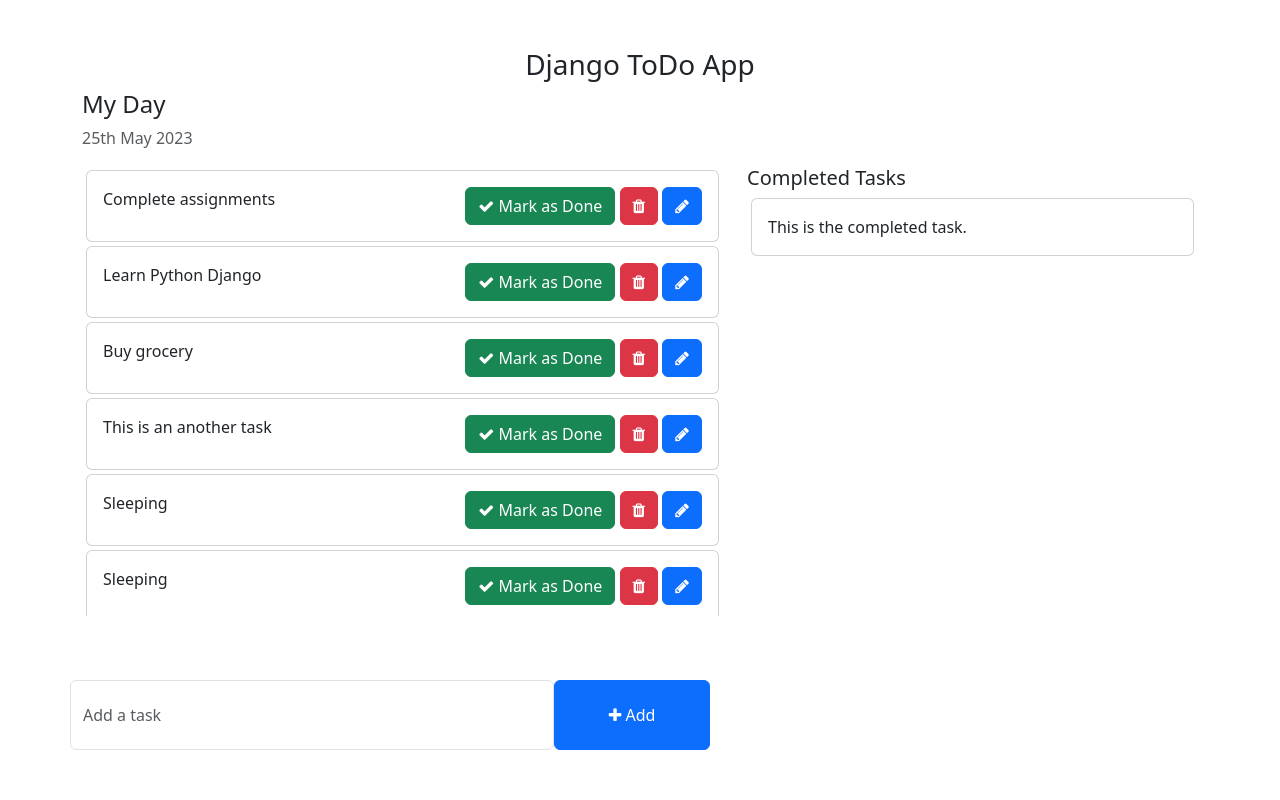
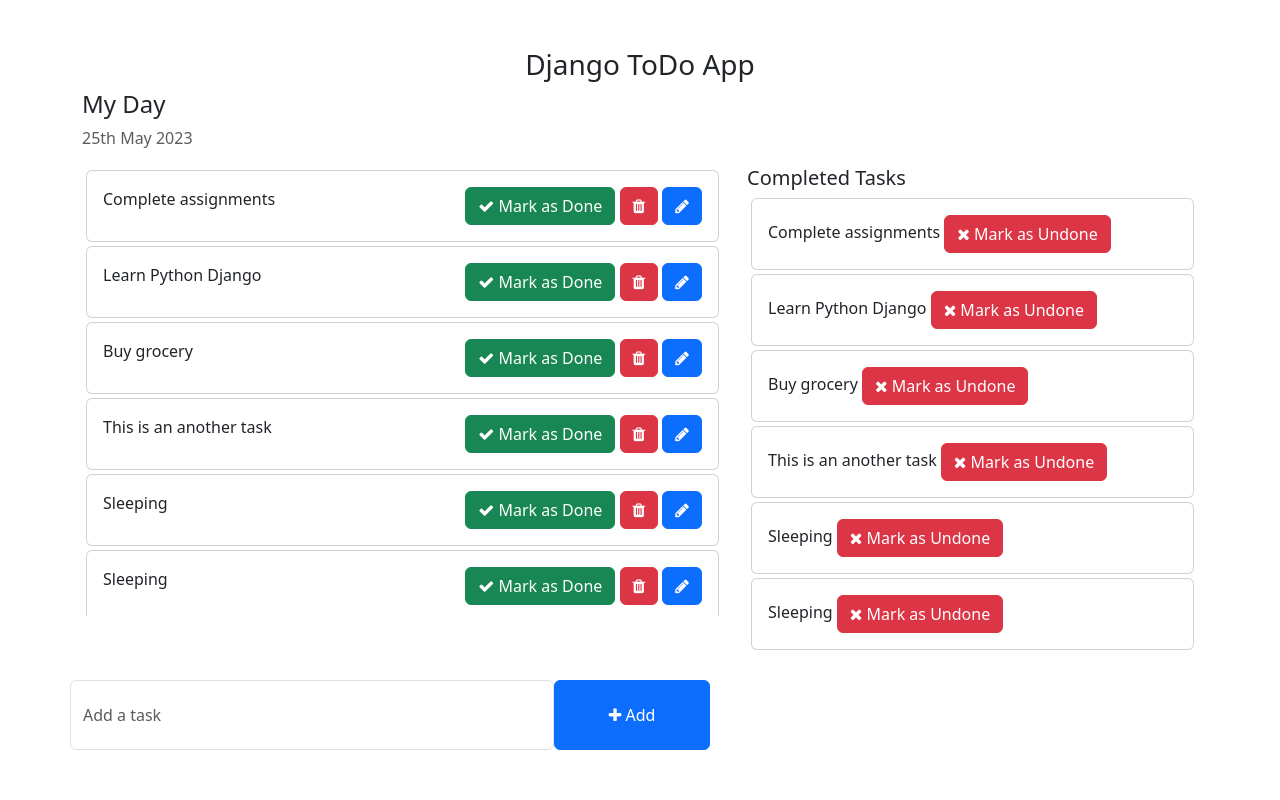
Before and after one commit to DohKang/Todo_App, a Django app: template templates/home.html in a window 1280 px wide. Run offline with Django 4.2, Linux system fonts and the light colour scheme; the template is opened without the code that fills it: values that come from a table or form of the project are taken from there, others are empty; data comes from the database, SQL or seed files in the repository; both versions use the stored data as it was after the commit.

Commit message:
Add mark_as_done & mark_as_undone

```diff
--- a/templates/home.html
+++ b/templates/home.html
@@ -31,7 +31,7 @@
                     <div class="card-body">
                         {{task.task}}
                         <span style="position: relative; float: right;">
-                            <a class="btn btn-success"><i class="fa fa-check"></i> Mark as Done</a>
+                            <a href="{% url 'mark_as_done' task.pk %}" class="btn btn-success"><i class="fa fa-check"></i> Mark as Done</a>
                             <a class="btn btn-danger"><i class="fa fa-trash"></i></a>
                             <a class="btn btn-primary"><i class="fa fa-pencil"></i></a>
                         </span>
@@ -43,11 +43,14 @@
             <div class="col-md-5 col-lg-5">
                 <h5>Completed Tasks</h5>
                 <!-- List of all the tasks that have completed -->
+                {% for ct in completed_tasks%}
                 <div class="card m-1">
                     <div class="card-body">
-                        This is the completed task.
+                        {{ct.task}}
+                        <a href="{% url 'mark_as_undone' ct.pk %}" class="btn btn-danger"><i class="fa fa-times"></i> Mark as Undone</a>
                     </div>
                 </div>
+                {% endfor %}
             </div>
         </div>
         <div class="row">
--- a/todo/urls.py
+++ b/todo/urls.py
@@ -3,5 +3,7 @@
 
 urlpatterns = [
     path('addTask/', views.addTask, name='addTask'),
+    path('mark_as_done/<int:id>/', views.mark_as_done, name='mark_as_done'),
+    path('mark_as_undone/<int:id>', views.mark_as_undone, name='mark_as_undone'),
 
 ]
--- a/todo_main/views.py
+++ b/todo_main/views.py
@@ -4,7 +4,10 @@
 
 def home(request):
     tasks = Task.objects.filter(is_completed=False).order_by('modified_at')
+    completed_tasks = Task.objects.filter(is_completed=True).order_by('created_at')
     context = {
         'tasks' : tasks,
+        'completed_tasks':completed_tasks,
+
     }
     return render(request, 'home.html', context)
```
Also changed, not shown: todo/views.py (+16 -1 lines), db.sqlite3.
